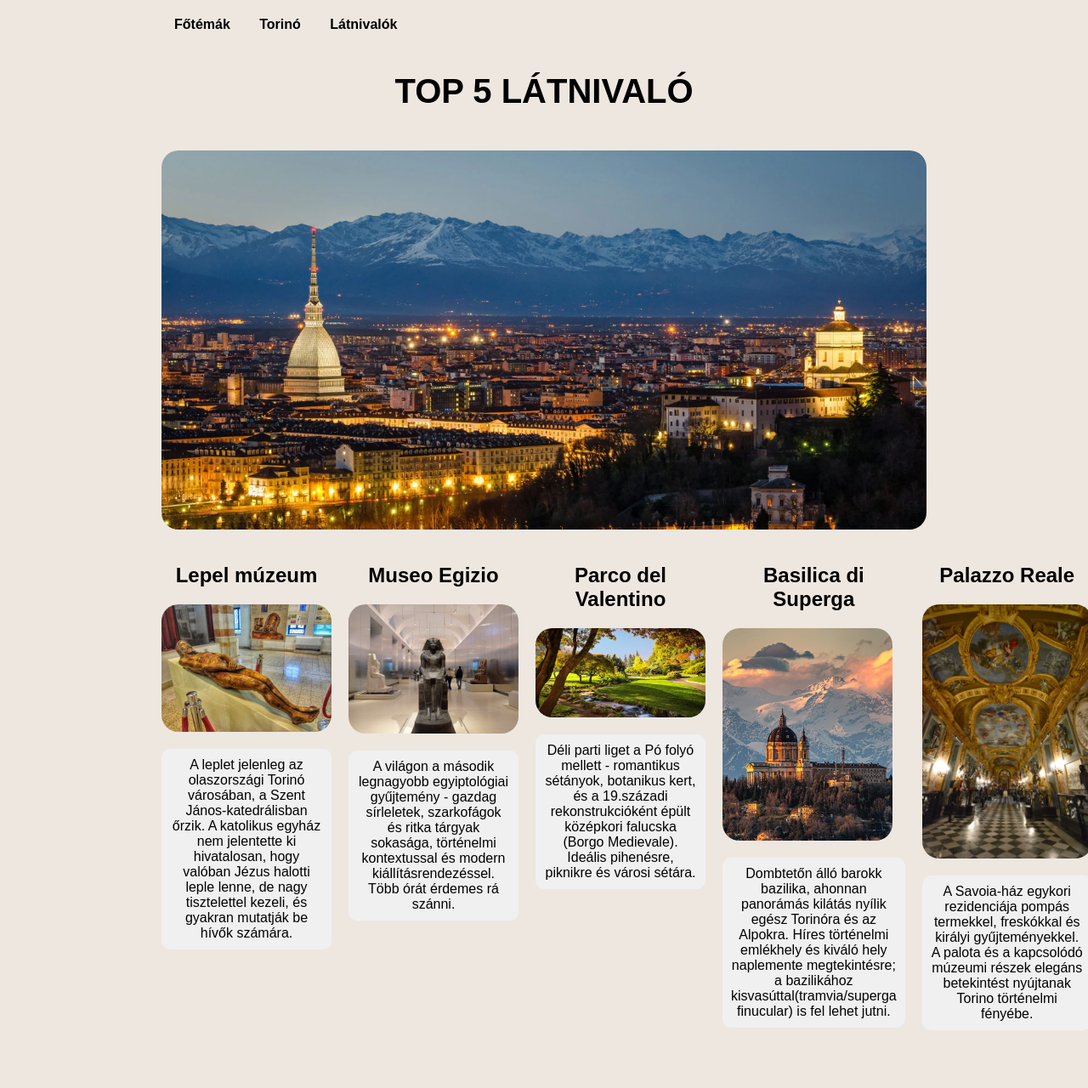
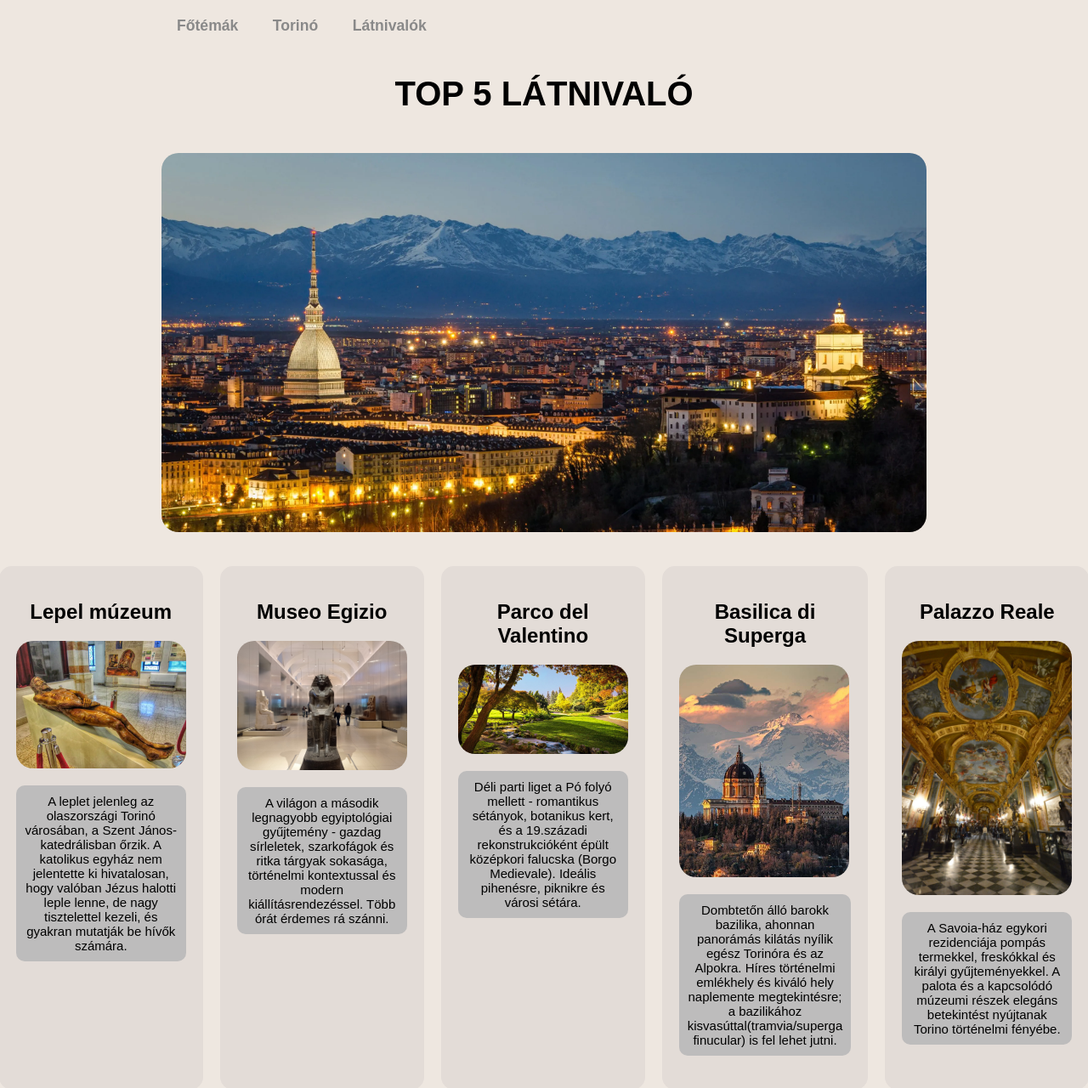
Before and after one commit to ptky/torino, a plain HTML site: page Aron/latnivalok.html in a window 1280 px wide. Shown: the whole page at 85% size. Before the commit the page ends 1252 px from the top, so only its background shows below. Drawn offline with Linux system fonts and the light colour scheme.

Commit message:
eddig jutottam +design

```diff
--- a/Aron/latnivalok.css
+++ b/Aron/latnivalok.css
@@ -24,12 +24,35 @@ header img{
     padding: 20px;
     font-size: 2.5em;
 }
+section{
+    margin: 20px 0;
+    padding: 20px;
+    background-color: #e3dcd7;
+    border-radius: 15px;
+}
+section p{
+    font-weight: 200;
+    font-size: 15px;
+    padding: 10px;
+    margin: 20px 0;
+    border-radius: 10px;
+    background-color: #bdbcbc;
+}
 
 section img{
     border-radius: 20px;
     max-width: 200px;
     height: auto;
     display: block;
+    transition: transform 0.3s ease;
+}
+
+section img:hover{
+    border-radius: 20px;
+    max-width: 200px;
+    height: auto;
+    display: block;
+    transform: scale(1.05);
 }
 
 a{
@@ -43,24 +66,30 @@ nav{
 }
 
 nav a {
+    color: rgb(137, 137, 137);
+    font-weight: bold;
     text-decoration: none;
-    color: black;
-    margin: 0 15px;
-    font-weight: bold;
+    font-size: 1.1em;
+    padding: 8px 18px;
+    border-radius: 25px;
+    transition: all 0.3s ease;
 
 }
 
-section p{
+nav a:hover{
+    background: white;
+    color: black;
+    transform: translateY(-3px);
 
-    padding: 10px;
-    margin: 20px 0;
-    border-radius: 10px;
-    background-color: #f0f0f0;
 }
 
 article{
     display: grid;
     grid-template-columns: repeat(5, 1fr);
+    margin: 0 auto ;
+    justify-content: center;
     gap: 20px;
     padding: 20px 0;
+    max-width: 1300px;
+    left: 0;
 }
```
